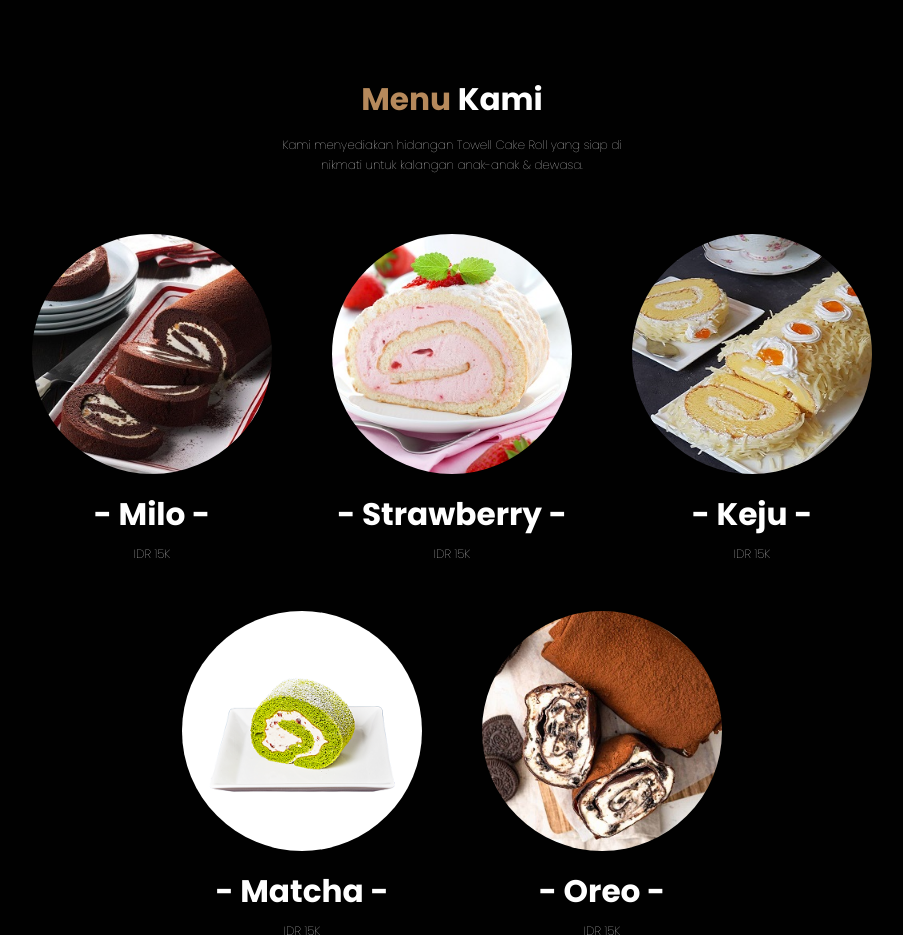
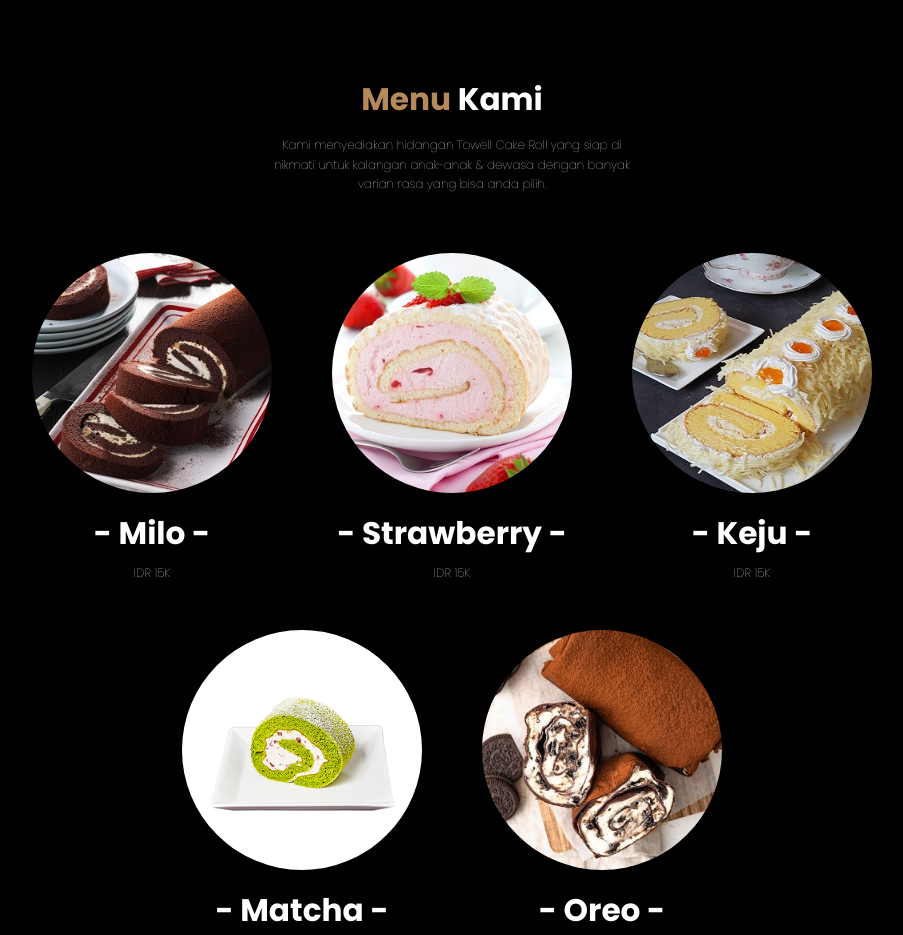
Before and after one commit to vinszx032032/towell-cake-roll, a plain HTML site: page index.html in a window 1280 px wide. Shown: the part 1440-2375 px from the top of the page, without its empty margins (188-1091 px from the left). Drawn offline with nearby package versions, Linux system fonts and the light colour scheme.

Commit message:
Update index.html

```diff
--- a/index.html
+++ b/index.html
@@ -83,7 +83,7 @@
     <section id="menu" class="menu">
       <h2><span>Menu</span> Kami</h2>
       <p>
-        Kami menyediakan hidangan Towell Cake Roll yang siap di nikmati untuk kalangan anak-anak & dewasa.
+        Kami menyediakan hidangan Towell Cake Roll yang siap di nikmati untuk kalangan anak-anak & dewasa dengan banyak varian rasa yang bisa anda pilih.
       </p>
 
       <div class="row">
```
